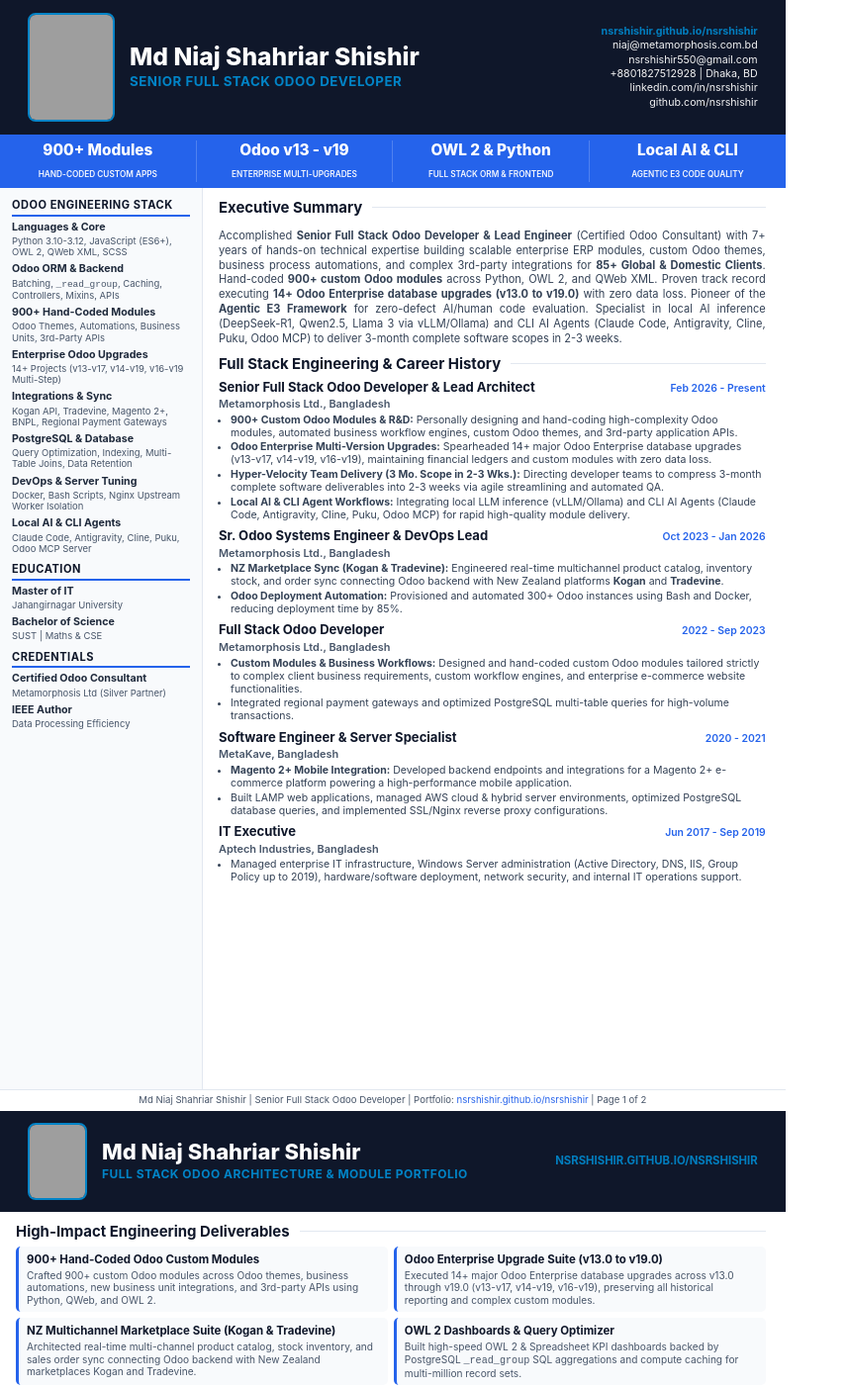
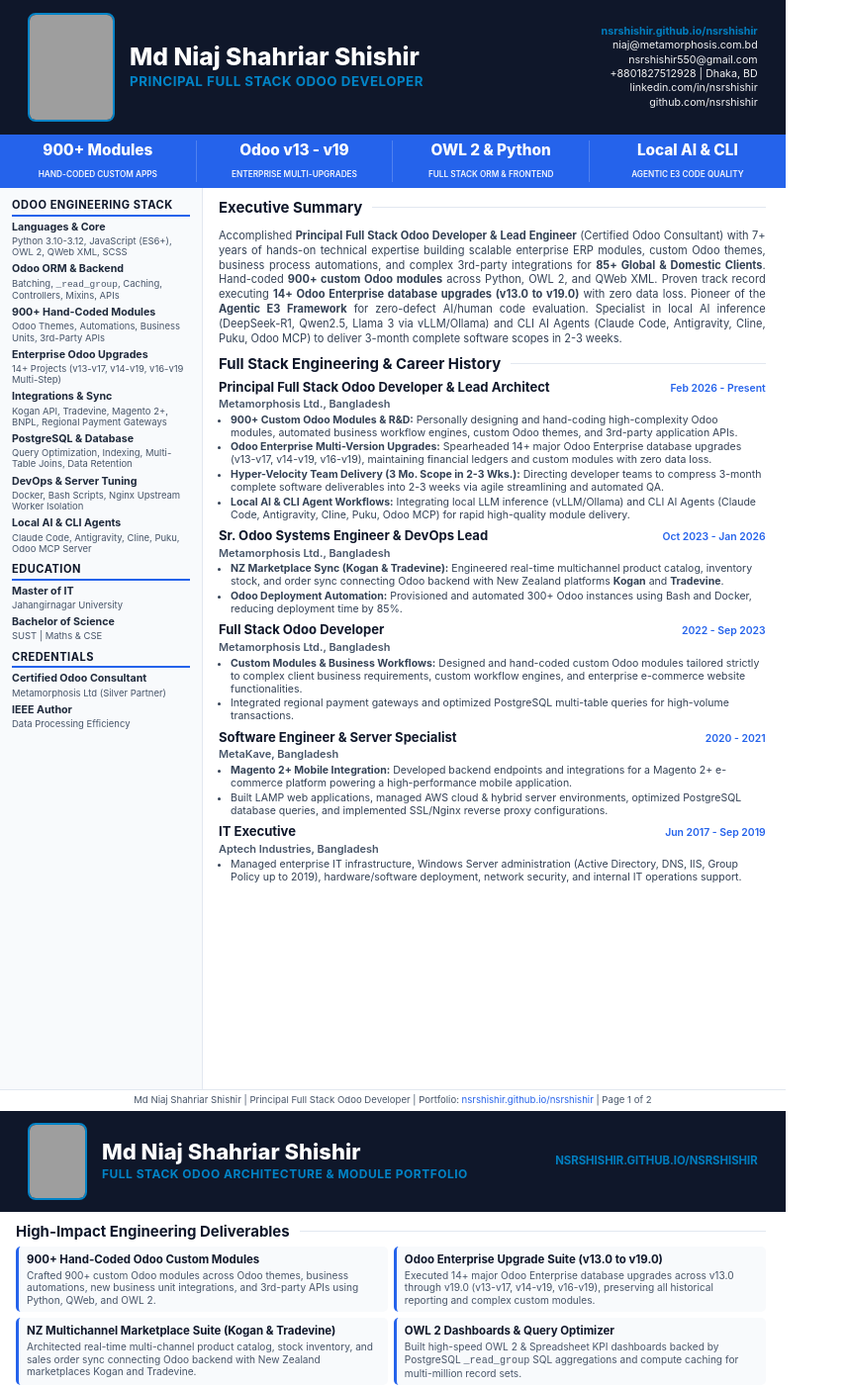
Before and after one commit to nsrshishir/nsrshishir, a plain HTML site: page cv_fullstack_odoo_developer.html in a window 1280 px wide. Shown: the top 1403 px of the page at 99% size, without its empty margins (0-857 px from the left). Drawn offline with Linux system fonts and the light colour scheme; grey boxes are pictures that could not be loaded.

Commit message:
[REF] cv: update Developer PDF title from Senior to Principal Full Stack Odoo Developer

```diff
--- a/cv_fullstack_odoo_developer.html
+++ b/cv_fullstack_odoo_developer.html
@@ -3,7 +3,7 @@
 <head>
     <meta charset="UTF-8">
     <meta name="viewport" content="width=device-width, initial-scale=1.0">
-    <title>Md Niaj Shahriar Shishir - Senior Full Stack Odoo Developer &amp; Lead Engineer</title>
+    <title>Md Niaj Shahriar Shishir - Principal Full Stack Odoo Developer &amp; Lead Engineer</title>
     <style>
         @page {
             size: A4;
@@ -300,7 +300,7 @@
                 <img src="image_niaj_blue_suit.png" alt="Md Niaj Shahriar Shishir" class="hero-img">
                 <div class="hero-left">
                     <h1>Md Niaj Shahriar Shishir</h1>
-                    <p>Senior Full Stack Odoo Developer</p>
+                    <p>Principal Full Stack Odoo Developer</p>
                 </div>
             </div>
             <div class="hero-right">
@@ -395,7 +395,7 @@
                     <div class="line"></div>
                 </div>
                 <p class="summary-text">
-                    Accomplished <strong>Senior Full Stack Odoo Developer &amp; Lead Engineer</strong> (Certified Odoo Consultant) with 7+ years of hands-on technical expertise building scalable enterprise ERP modules, custom Odoo themes, business process automations, and complex 3rd-party integrations for <strong>85+ Global &amp; Domestic Clients</strong>.
+                    Accomplished <strong>Principal Full Stack Odoo Developer &amp; Lead Engineer</strong> (Certified Odoo Consultant) with 7+ years of hands-on technical expertise building scalable enterprise ERP modules, custom Odoo themes, business process automations, and complex 3rd-party integrations for <strong>85+ Global &amp; Domestic Clients</strong>.
                     Hand-coded <strong>900+ custom Odoo modules</strong> across Python, OWL 2, and QWeb XML. Proven track record executing <strong>14+ Odoo Enterprise database upgrades (v13.0 to v19.0)</strong> with zero data loss. Pioneer of the <strong>Agentic E3 Framework</strong> for zero-defect AI/human code evaluation. Specialist in local AI inference (DeepSeek-R1, Qwen2.5, Llama 3 via vLLM/Ollama) and CLI AI Agents (Claude Code, Antigravity, Cline, Puku, Odoo MCP) to deliver 3-month complete software scopes in 2-3 weeks.
                 </p>
 
@@ -406,7 +406,7 @@
 
                 <div class="exp-item">
                     <div class="exp-row">
-                        <h3>Senior Full Stack Odoo Developer &amp; Lead Architect</h3>
+                        <h3>Principal Full Stack Odoo Developer &amp; Lead Architect</h3>
                         <span class="exp-date">Feb 2026 - Present</span>
                     </div>
                     <div class="exp-company">Metamorphosis Ltd., Bangladesh</div>
@@ -466,7 +466,7 @@
                 </div>
             </div>
         </div>
-        <div class="footer">Md Niaj Shahriar Shishir | Senior Full Stack Odoo Developer | Portfolio: <a href="https://nsrshishir.github.io/nsrshishir/" style="color: var(--cxo-blue); text-decoration: none;">nsrshishir.github.io/nsrshishir</a> | Page 1 of 2</div>
+        <div class="footer">Md Niaj Shahriar Shishir | Principal Full Stack Odoo Developer | Portfolio: <a href="https://nsrshishir.github.io/nsrshishir/" style="color: var(--cxo-blue); text-decoration: none;">nsrshishir.github.io/nsrshishir</a> | Page 1 of 2</div>
     </div>
 
     <!-- PAGE 2 -->
@@ -559,7 +559,7 @@
                 </div>
             </div>
         </div>
-        <div class="footer">Md Niaj Shahriar Shishir | Senior Full Stack Odoo Developer | Portfolio: <a href="https://nsrshishir.github.io/nsrshishir/" style="color: var(--cxo-blue); text-decoration: none;">nsrshishir.github.io/nsrshishir</a> | Page 2 of 2</div>
+        <div class="footer">Md Niaj Shahriar Shishir | Principal Full Stack Odoo Developer | Portfolio: <a href="https://nsrshishir.github.io/nsrshishir/" style="color: var(--cxo-blue); text-decoration: none;">nsrshishir.github.io/nsrshishir</a> | Page 2 of 2</div>
     </div>
 </body>
 </html>
```
Also changed, not shown: 1 other file.
